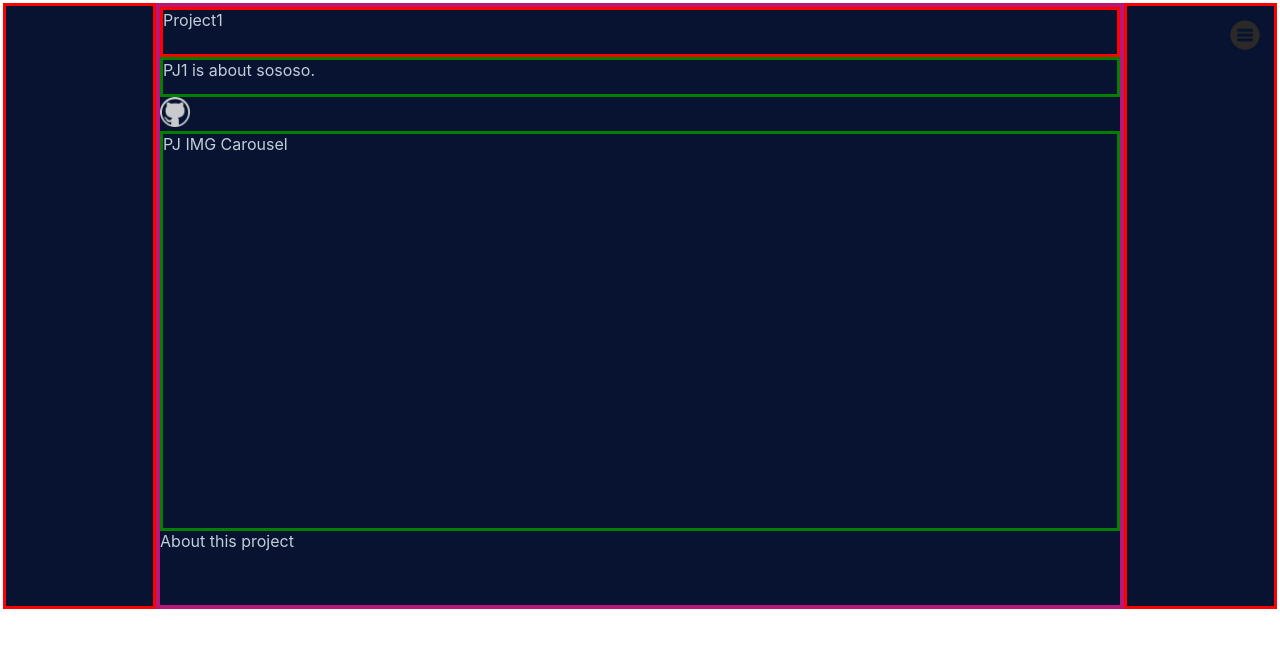
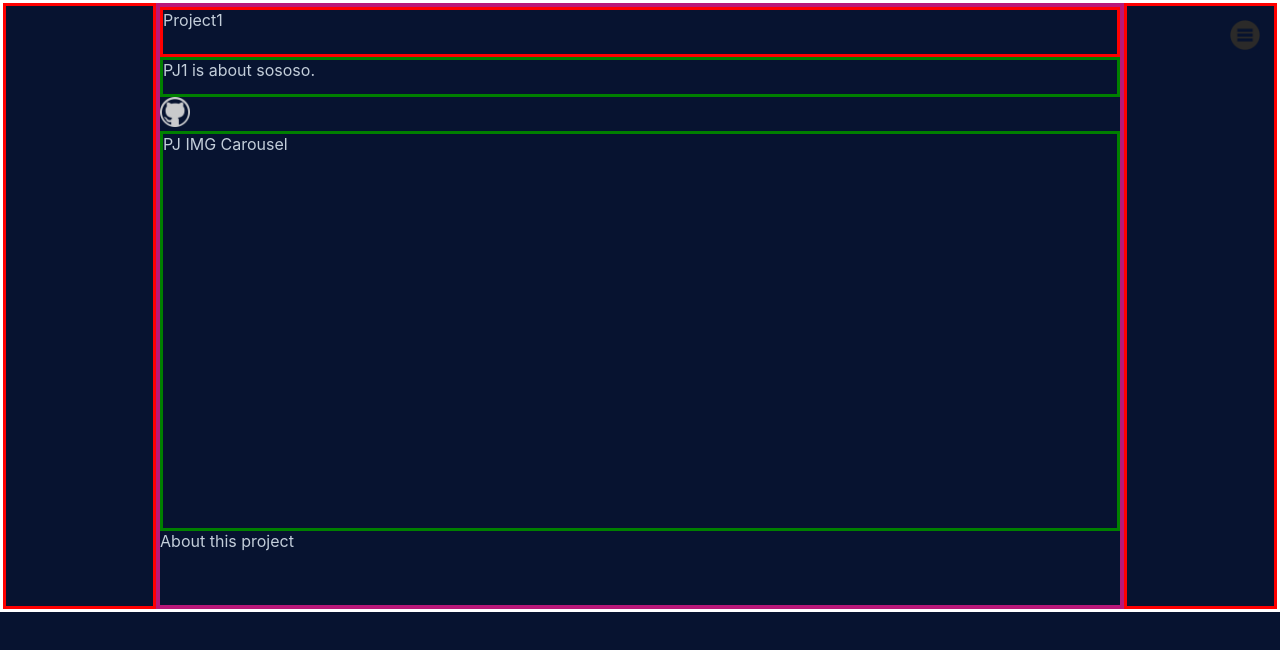
Before and after one commit to potatomon0/potatomon0.github.io, a React (Create React App) app: page /Project1 in a window 1280 px wide. Shown: the top 650 px of the page. Built offline with nearby package versions, Linux system fonts and the light colour scheme; no server answers.

Commit message:
think I fixed the screen height issue

```diff
--- a/src/App.css
+++ b/src/App.css
@@ -31,3 +31,7 @@
     transform: rotate(360deg);
   }
 }
+html,body{
+  height:100%;
+  width:100%;
+}
--- a/src/pages/Main.css
+++ b/src/pages/Main.css
@@ -1,4 +1,9 @@
 @media (min-width: 451px) {
+    html,body{
+        height:100%;
+        width:100%;
+        background-color: #071330;
+    }
     .main {
         height:100%;
         width:100%;
@@ -261,6 +266,11 @@
 }
 
 @media (max-width:450px) {
+    html,body{
+        height:100%;
+        width:100%;
+        background-color: #071330;
+    }
     .main {
         height:100%;
         width:100%;
--- a/src/pages/Project.css
+++ b/src/pages/Project.css
@@ -1,4 +1,9 @@
 @media (min-width:451px) {
+    html,body{
+        height:100%;
+        width:100%;
+        background-color: #071330;
+    }
     .projectMain {
         height:100%;
         border: solid white;
@@ -115,6 +120,11 @@
     .leftBtn,.rightBtn{
         display:none;
     }
+    html,body{
+        height:100%;
+        width:100%;
+        background-color: #071330;
+    }
     .projectMain {
         height:100%;
         border: solid white;
--- a/src/pages/Projects.css
+++ b/src/pages/Projects.css
@@ -1,4 +1,9 @@
 @media (min-width:451px) {
+    html,body{
+        height:100%;
+        width:100%;
+        background-color: #071330;
+    }
     .projectsMain {
         height:100%;
         /* border: solid white; */
@@ -243,6 +248,11 @@
     }
 }
 @media (max-width:450px){
+    html,body{
+        height:100%;
+        width:100%;
+        background-color: #071330;
+    }
     .leftArrowBox,.right{
         display:none;
     }
```
